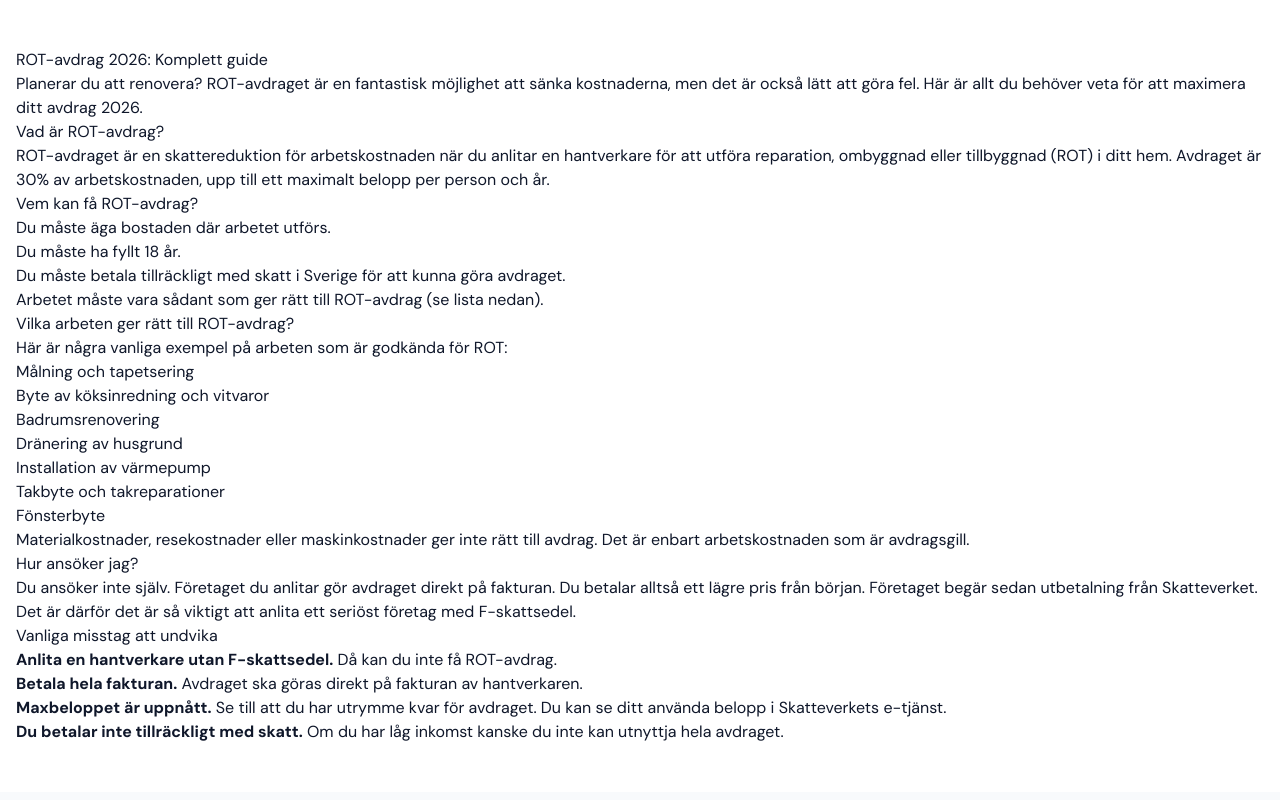
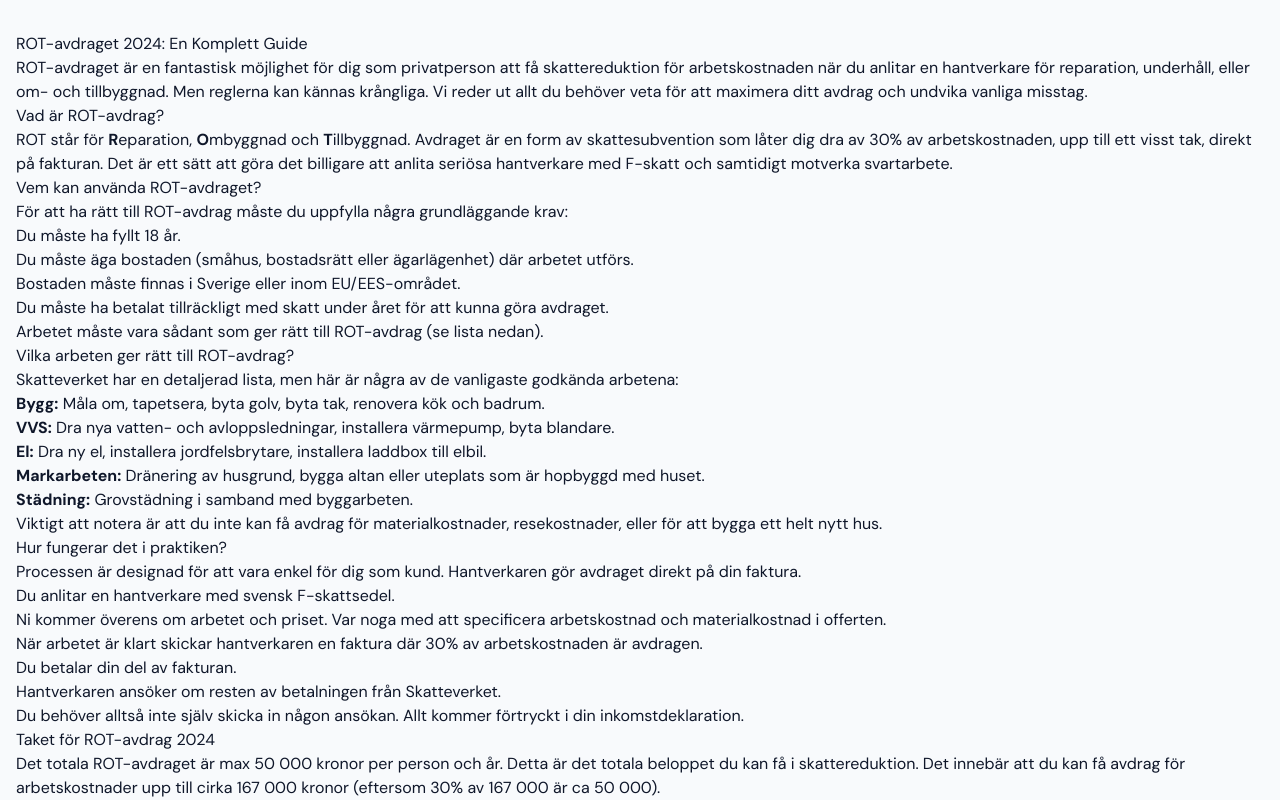
Before and after one commit to AdviseoGit/Saga, a Next.js app: page /rot-avdrag in a window 1280 px wide. Shown: the top 800 px of the page. Built offline with nearby package versions, Linux system fonts and the light colour scheme.

Commit message:
feat: add ROT-avdrag guide

```diff
--- a/app/rot-avdrag/page.tsx
+++ b/app/rot-avdrag/page.tsx
@@ -1,71 +1,87 @@
-import { Metadata } from "next";
+
+import { Metadata } from 'next';
 
 export const metadata: Metadata = {
-  title: "ROT-avdrag 2026: Komplett guide – allt du behöver veta",
-  description:
-    "Komplett guide till ROT-avdraget 2026. Så fungerar det, vilka arbeten som ger rätt till avdrag, och hur du ansöker. Undvik vanliga misstag.",
+  title: 'Allt om ROT-avdrag 2024: Regler, Villkor och Ansökan | Fråga Saga',
+  description: 'Maximera ditt ROT-avdrag! Vår guide för 2024 går igenom regler, vilka arbeten som godkänns, och hur du enkelt ansöker. Få koll på allt du behöver veta.',
+  openGraph: {
+    title: 'Allt om ROT-avdrag 2024: Regler, Villkor och Ansökan | Fråga Saga',
+    description: 'Maximera ditt ROT-avdrag! Vår guide för 2024 går igenom regler, vilka arbeten som godkänns, och hur du enkelt ansöker. Få koll på allt du behöver veta.',
+    url: 'https://fragasaga.se/rot-avdrag',
+  },
+  alternates: {
+    canonical: 'https://fragasaga.se/rot-avdrag',
+  },
 };
 
-export default function RotAvdragGuide() {
+export default function RotAvdragPage() {
   return (
-    <main className="bg-white">
-      <div className="prose prose-lg mx-auto px-4 py-12">
-        <h1>ROT-avdrag 2026: Komplett guide</h1>
+    <div className="prose lg:prose-xl mx-auto px-4 py-8">
+      <h1>ROT-avdraget 2024: En Komplett Guide</h1>
       <p className="lead">
-          Planerar du att renovera? ROT-avdraget är en fantastisk möjlighet att sänka kostnaderna, men det är också lätt att göra fel. Här är allt du behöver veta för att maximera ditt avdrag 2026.
+        ROT-avdraget är en fantastisk möjlighet för dig som privatperson att få skattereduktion för arbetskostnaden när du anlitar en hantverkare för reparation, underhåll, eller om- och tillbyggnad. Men reglerna kan kännas krångliga. Vi reder ut allt du behöver veta för att maximera ditt avdrag och undvika vanliga misstag.
       </p>
 
       <h2>Vad är ROT-avdrag?</h2>
       <p>
-          ROT-avdraget är en skattereduktion för arbetskostnaden när du anlitar en hantverkare för att utföra reparation, ombyggnad eller tillbyggnad (ROT) i ditt hem. Avdraget är 30% av arbetskostnaden, upp till ett maximalt belopp per person och år.
+        ROT står för <strong>R</strong>eparation, <strong>O</strong>mbyggnad och <strong>T</strong>illbyggnad. Avdraget är en form av skattesubvention som låter dig dra av 30% av arbetskostnaden, upp till ett visst tak, direkt på fakturan. Det är ett sätt att göra det billigare att anlita seriösa hantverkare med F-skatt och samtidigt motverka svartarbete.
       </p>
 
-        <h2>Vem kan få ROT-avdrag?</h2>
+      <h2>Vem kan använda ROT-avdraget?</h2>
+      <p>För att ha rätt till ROT-avdrag måste du uppfylla några grundläggande krav:</p>
       <ul>
-          <li>Du måste äga bostaden där arbetet utförs.</li>
         <li>Du måste ha fyllt 18 år.</li>
-          <li>Du måste betala tillräckligt med skatt i Sverige för att kunna göra avdraget.</li>
+        <li>Du måste äga bostaden (småhus, bostadsrätt eller ägarlägenhet) där arbetet utförs.</li>
+        <li>Bostaden måste finnas i Sverige eller inom EU/EES-området.</li>
+        <li>Du måste ha betalat tillräckligt med skatt under året för att kunna göra avdraget.</li>
         <li>Arbetet måste vara sådant som ger rätt till ROT-avdrag (se lista nedan).</li>
       </ul>
 
       <h2>Vilka arbeten ger rätt till ROT-avdrag?</h2>
       <p>
-          Här är några vanliga exempel på arbeten som är godkända för ROT:
+        Skatteverket har en detaljerad lista, men här är några av de vanligaste godkända arbetena:
       </p>
       <ul>
-          <li>Målning och tapetsering</li>
-          <li>Byte av köksinredning och vitvaror</li>
-          <li>Badrumsrenovering</li>
-          <li>Dränering av husgrund</li>
-          <li>Installation av värmepump</li>
-          <li>Takbyte och takreparationer</li>
-          <li>Fönsterbyte</li>
+        <li><strong>Bygg:</strong> Måla om, tapetsera, byta golv, byta tak, renovera kök och badrum.</li>
+        <li><strong>VVS:</strong> Dra nya vatten- och avloppsledningar, installera värmepump, byta blandare.</li>
+        <li><strong>El:</strong> Dra ny el, installera jordfelsbrytare, installera laddbox till elbil.</li>
+        <li><strong>Markarbeten:</strong> Dränering av husgrund, bygga altan eller uteplats som är hopbyggd med huset.</li>
+        <li><strong>Städning:</strong> Grovstädning i samband med byggarbeten.</li>
       </ul>
       <p>
-          Materialkostnader, resekostnader eller maskinkostnader ger inte rätt till avdrag. Det är enbart arbetskostnaden som är avdragsgill.
+        Viktigt att notera är att du inte kan få avdrag för materialkostnader, resekostnader, eller för att bygga ett helt nytt hus.
       </p>
 
-        <h2>Hur ansöker jag?</h2>
+      <h2>Hur fungerar det i praktiken?</h2>
       <p>
-          Du ansöker inte själv. Företaget du anlitar gör avdraget direkt på fakturan. Du betalar alltså ett lägre pris från början. Företaget begär sedan utbetalning från Skatteverket. Det är därför det är så viktigt att anlita ett seriöst företag med F-skattsedel.
+        Processen är designad för att vara enkel för dig som kund. Hantverkaren gör avdraget direkt på din faktura.
+      </p>
+      <ol>
+        <li>Du anlitar en hantverkare med svensk F-skattsedel.</li>
+        <li>Ni kommer överens om arbetet och priset. Var noga med att specificera arbetskostnad och materialkostnad i offerten.</li>
+        <li>När arbetet är klart skickar hantverkaren en faktura där 30% av arbetskostnaden är avdragen.</li>
+        <li>Du betalar din del av fakturan.</li>
+        <li>Hantverkaren ansöker om resten av betalningen från Skatteverket.</li>
+      </ol>
+      <p>
+        Du behöver alltså inte själv skicka in någon ansökan. Allt kommer förtryckt i din inkomstdeklaration.
       </p>
 
-        <h2>Vanliga misstag att undvika</h2>
-        <ol>
-          <li>
-            <strong>Anlita en hantverkare utan F-skattsedel.</strong> Då kan du inte få ROT-avdrag.
-          </li>
-          <li>
-            <strong>Betala hela fakturan.</strong> Avdraget ska göras direkt på fakturan av hantverkaren.
-          </li>
-          <li>
-            <strong>Maxbeloppet är uppnått.</strong> Se till att du har utrymme kvar för avdraget. Du kan se ditt använda belopp i Skatteverkets e-tjänst.
-          </li>
-          <li>
-            <strong>Du betalar inte tillräckligt med skatt.</strong> Om du har låg inkomst kanske du inte kan utnyttja hela avdraget.
-          </li>
-        </ol>
+      <h2>Taket för ROT-avdrag 2024</h2>
+      <p>
+        Det totala ROT-avdraget är max 50 000 kronor per person och år. Detta är det totala beloppet du kan få i skattereduktion. Det innebär att du kan få avdrag för arbetskostnader upp till cirka 167 000 kronor (eftersom 30% av 167 000 är ca 50 000).
+      </p>
+      <p>
+        Kom ihåg att ROT- och RUT-avdraget räknas ihop. Det totala avdraget för båda får inte överstiga 75 000 kronor per person och år.
+      </p>
+
+      <h2>Vanliga frågor och svar</h2>
+      <h3>Kan jag få ROT-avdrag för arbete i sommarstugan?</h3>
+      <p>Ja, så länge du äger den och den klassas som småhus.</p>
+      <h3>Vad händer om jag inte har betalat tillräckligt med skatt?</h3>
+      <p>Om du har gjort ett för stort avdrag kommer du att bli återbetalningsskyldig för den del du inte hade rätt till. Detta syns i ditt skattebesked.</p>
+      <h3>Kan två personer som äger en bostad tillsammans dela på avdraget?</h3>
+      <p>Absolut. Om ni äger 50% var kan ni båda göra avdrag på upp till 50 000 kronor vardera för arbeten på den gemensamma bostaden.</p>
     </div>
-    </main>
   );
 }
```
Lines whose indentation alone changed are shown as unchanged.
